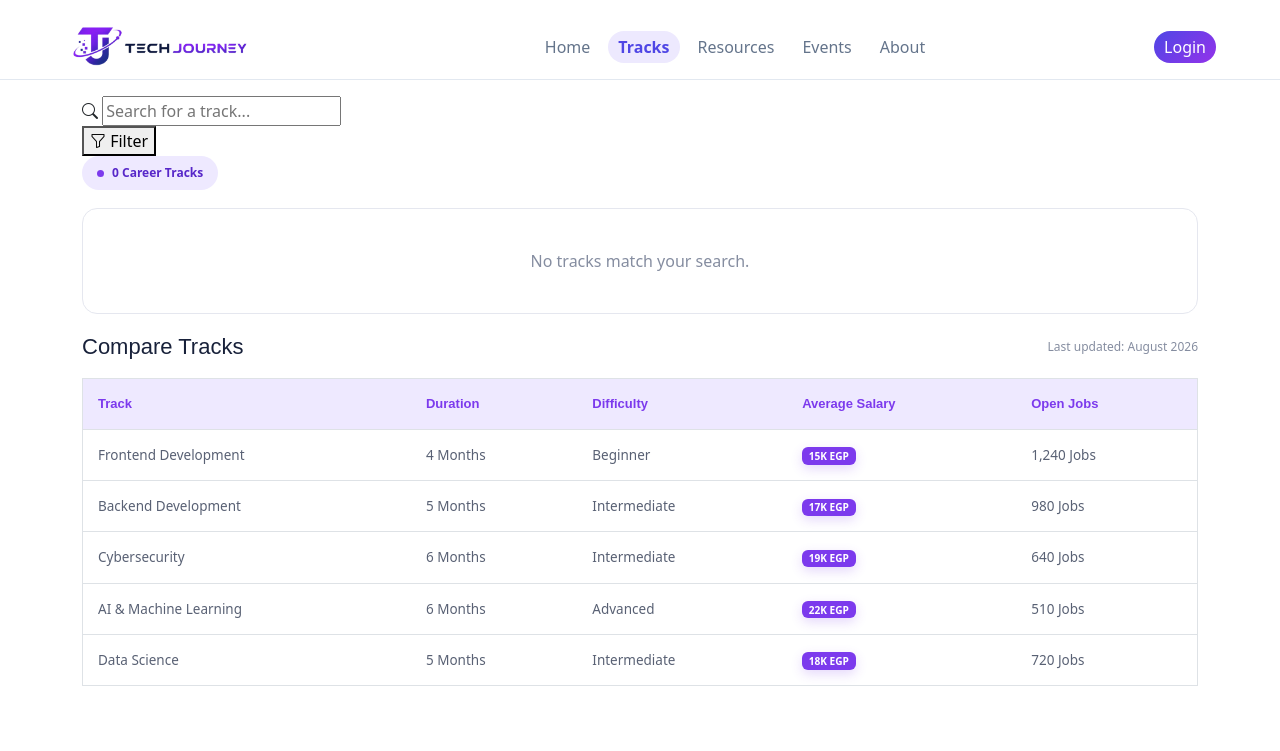
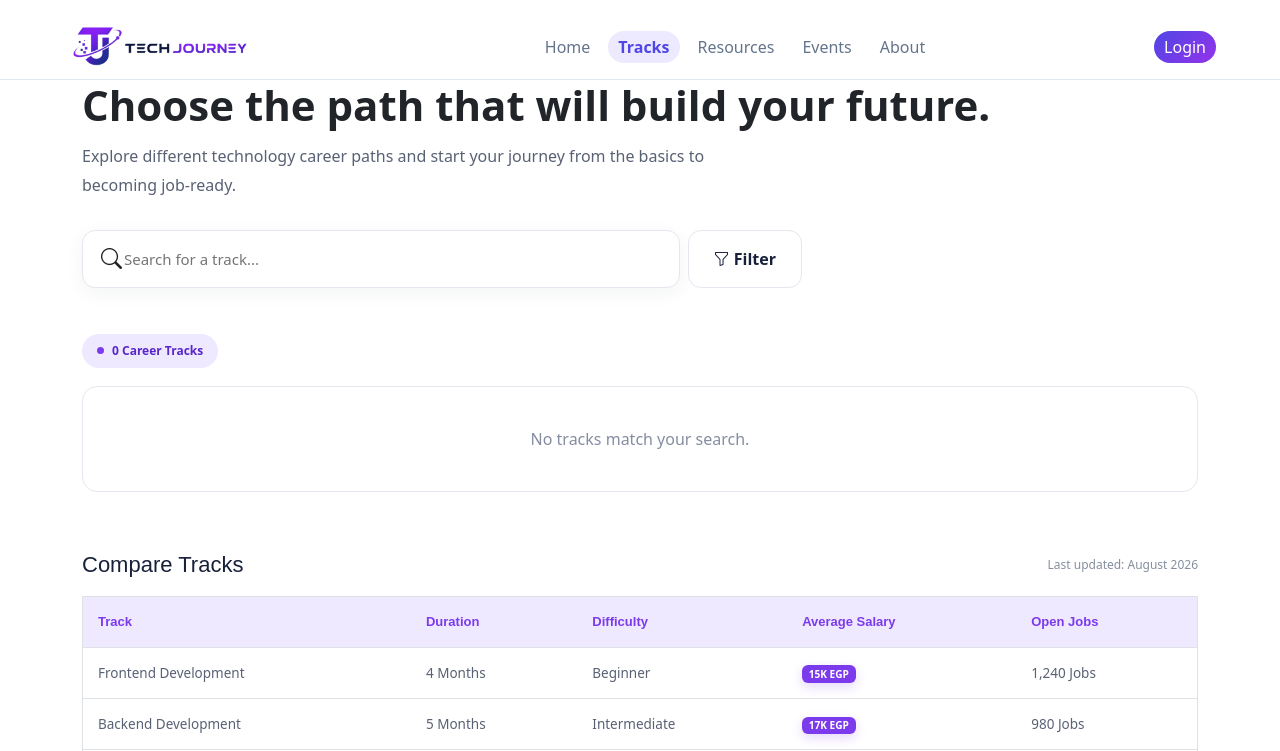
Before and after one commit to monaserr/techJourney_laravel, a Laravel app: page /tracks in a window 1280 px wide. Shown: the top 751 px of the page. Run offline with Laravel 12, Linux system fonts and the light colour scheme; data that the repository does not hold is empty.

Commit message:
Update Tracks Resources and Register pages

```diff
--- a/public/css/register.css
+++ b/public/css/register.css
@@ -5,6 +5,7 @@
   --text-dark: #0f172a;
   --text-muted: #64748b;
   --border: #e2e8f0;
+  --gradient-primary: linear-gradient(135deg, #7c3aed, #5b21b6);
 }
 
 * {
--- a/public/js/script.js
+++ b/public/js/script.js
@@ -19,6 +19,7 @@
 const eventImage = document.getElementById("event_image");
 const eventFileName = document.getElementById("eventFileName");
 
+if (eventImage && eventFileName) {
     eventImage.addEventListener("change", function () {
         if (this.files.length > 0) {
             eventFileName.textContent = this.files[0].name;
@@ -28,6 +29,7 @@
             eventFileName.classList.remove("selected");
         }
     });
+}
 function openBooking(title, price, id, date, location, imageSrc) {
   document.getElementById("modalEventName").innerText = title;
   document.getElementById("modalPrice").innerText =
--- a/resources/views/tracks/index.blade.php
+++ b/resources/views/tracks/index.blade.php
@@ -8,7 +8,7 @@
 
     {{-- ================= HERO ================= --}}
 
-    <section class="tracks-hero">
+    <section class="hero">
 
         <div class="container">
 
@@ -21,11 +21,13 @@
                 from the basics to becoming job-ready.
             </p>
 
-            <form method="GET" action="{{ route('tracks') }}" class="track-search-form">
 
-    <div class="track-search-box">
 
-        <span class="track-search-icon">
+    <form method="GET" action="{{ route('tracks') }}" class="search-area d-flex gap-2">
+
+    <div class="search-box d-flex align-items-center flex-grow-1">
+
+        <span class="search-icon">
             <i class="bi bi-search"></i>
         </span>
 
@@ -38,7 +40,7 @@
 
     </div>
 
-    <button type="submit" class="track-filter-button">
+    <button type="submit" class="filter-btn">
         <i class="bi bi-funnel"></i>
         <span>Filter</span>
     </button>
@@ -52,7 +54,7 @@
 
     {{-- ================= TRACKS ================= --}}
 
-    <section class="tracks-list-section">
+    <section class="tracks-section">
 
         <div class="container">
 
--- a/routes/web.php
+++ b/routes/web.php
@@ -8,6 +8,7 @@
 use App\Http\Controllers\Instructor\EventController as InstructorEventController;
 use App\Http\Controllers\Student\EventController as StudentEventController;
 use Illuminate\Http\Request;
+use App\Http\Controllers\RegisterController;
 
 Route::get('/', [IndexController::class, 'index'])
     ->name('index');
@@ -67,6 +68,13 @@
 Route::get('/profile-fake', fn() => view('welcome'))
     ->name('profile');
 
+
+Route::get('/register', [RegisterController::class, 'show'])
+    ->name('register');
+
+Route::post('/register', [RegisterController::class, 'register'])
+    ->name('register.store');
+
 Route::get('/login', [LoginController::class, 'showLogin'])
     ->name('login');
 
```
Also changed, not shown: app/Models/Course.php (+3 -5 lines), public/js/tracks.js (+38 -14 lines). Lines whose indentation alone changed are shown as unchanged.
